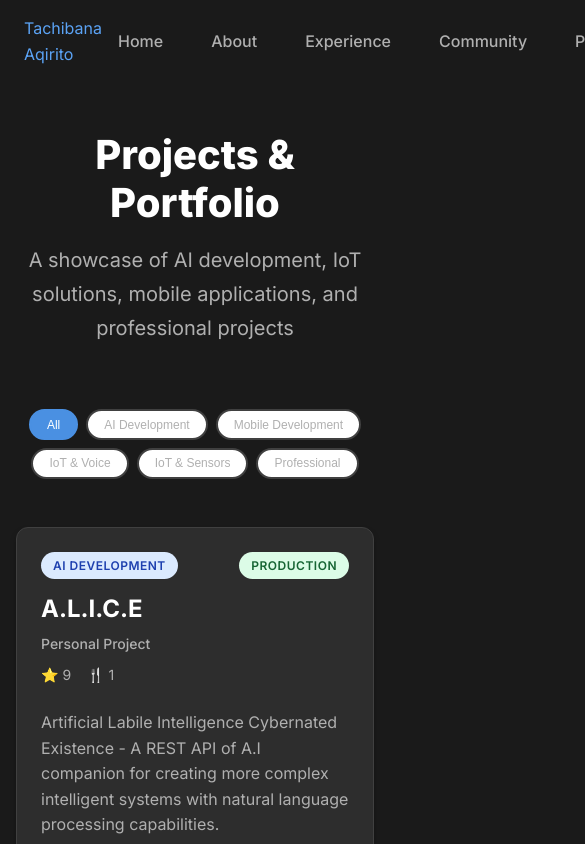
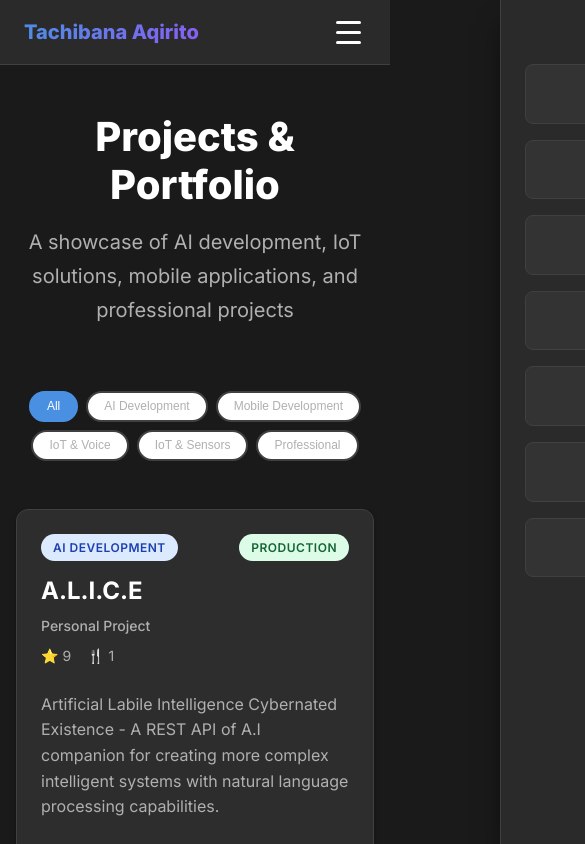
Before and after one commit to Aqirito/aqirito.github.io, a SvelteKit app: page /projects in a window 390 px wide. Shown: the top 844 px of the page, 585 px wide, since content can reach past the window. Built offline with nearby package versions, Linux system fonts and the light colour scheme.

Commit message:
UPDATE: responsive navbar and better footer

```diff
--- a/src/app.css
+++ b/src/app.css
@@ -267,29 +267,33 @@ a:hover {
 .grid-4 { grid-template-columns: repeat(auto-fit, minmax(200px, 1fr)); }
 
 /* Navigation Styles */
-.nav {
+.navbar {
 	background: var(--bg-secondary);
 	backdrop-filter: blur(10px);
 	border-bottom: 1px solid var(--border);
 	position: sticky;
 	top: 0;
-	z-index: 100;
+	z-index: 1000;
 }
 
 .nav-container {
+	max-width: 1200px;
+	margin: 0 auto;
 	display: flex;
 	align-items: center;
 	justify-content: space-between;
 	padding: var(--space-md) var(--space-lg);
+	position: relative;
 }
 
-.nav-brand {
+.nav-logo {
 	font-size: var(--font-size-xl);
 	font-weight: 800;
 	background: var(--gradient-primary);
 	-webkit-background-clip: text;
 	-webkit-text-fill-color: transparent;
 	background-clip: text;
+	z-index: 1001;
 }
 
 .nav-menu {
@@ -323,6 +327,54 @@ a:hover {
 	height: 2px;
 	background: var(--gradient-primary);
 	border-radius: var(--radius-full);
+}
+
+/* Mobile Menu Button */
+.mobile-menu-btn {
+	display: none;
+	flex-direction: column;
+	justify-content: space-around;
+	width: 30px;
+	height: 30px;
+	background: transparent;
+	border: none;
+	cursor: pointer;
+	padding: 0;
+	z-index: 1001;
+}
+
+.mobile-menu-btn span {
+	width: 25px;
+	height: 3px;
+	background: var(--text-primary);
+	border-radius: 3px;
+	transition: all var(--transition-normal);
+	transform-origin: 1px;
+}
+
+.mobile-menu-btn.active span:first-child {
+	transform: rotate(45deg);
+}
+
+.mobile-menu-btn.active span:nth-child(2) {
+	opacity: 0;
+	transform: translateX(20px);
+}
+
+.mobile-menu-btn.active span:nth-child(3) {
+	transform: rotate(-45deg);
+}
+
+/* Mobile Overlay */
+.mobile-overlay {
+	display: none;
+	position: fixed;
+	top: 0;
+	left: 0;
+	width: 100%;
+	height: 100%;
+	background: rgba(0, 0, 0, 0.5);
+	z-index: 999;
 }
 
 /* Hero Section */
@@ -465,6 +517,77 @@ a:hover {
 	}
 }
 
+/* Footer Styles */
+.footer {
+	background: var(--bg-secondary);
+	border-top: 1px solid var(--border);
+	margin-top: auto;
+}
+
+.footer-container {
+	max-width: 1200px;
+	margin: 0 auto;
+	padding: var(--space-2xl) var(--space-lg) var(--space-lg);
+}
+
+.footer-content {
+	display: grid;
+	grid-template-columns: repeat(auto-fit, minmax(250px, 1fr));
+	gap: var(--space-2xl);
+	margin-bottom: var(--space-2xl);
+}
+
+.footer-section {
+	display: flex;
+	flex-direction: column;
+}
+
+.footer-title {
+	font-size: var(--font-size-lg);
+	font-weight: 700;
+	color: var(--text-primary);
+	margin-bottom: var(--space-md);
+	background: var(--gradient-primary);
+	-webkit-background-clip: text;
+	-webkit-text-fill-color: transparent;
+	background-clip: text;
+}
+
+.footer-description {
+	color: var(--text-secondary);
+	line-height: 1.6;
+	margin-bottom: 0;
+}
+
+.footer-links {
+	display: flex;
+	flex-direction: column;
+	gap: var(--space-sm);
+}
+
+.footer-link {
+	color: var(--text-secondary);
+	font-weight: 500;
+	transition: color var(--transition-fast);
+	padding: var(--space-xs) 0;
+}
+
+.footer-link:hover {
+	color: var(--text-accent);
+}
+
+.footer-bottom {
+	padding-top: var(--space-lg);
+	border-top: 1px solid var(--border);
+	text-align: center;
+}
+
+.footer-bottom p {
+	color: var(--text-muted);
+	font-size: var(--font-size-sm);
+	margin-bottom: 0;
+}
+
 /* Responsive Design */
 @media (max-width: 768px) {
 	.container {
@@ -488,8 +611,59 @@ a:hover {
 		align-items: center;
 	}
 
+	/* Mobile Navigation */
+	.mobile-menu-btn {
+		display: flex;
+	}
+
 	.nav-menu {
+		position: fixed;
+		top: 0;
+		right: -100%;
+		width: 280px;
+		height: 100vh;
+		background: var(--bg-secondary);
+		border-left: 1px solid var(--border);
+		flex-direction: column;
+		justify-content: flex-start;
+		align-items: stretch;
+		padding: var(--space-3xl) var(--space-lg) var(--space-lg);
 		gap: var(--space-md);
+		transition: right var(--transition-normal);
+		z-index: 1000;
+		box-shadow: var(--shadow-xl);
+	}
+
+	.nav-menu.mobile-open {
+		right: 0;
+	}
+
+	.nav-link {
+		padding: var(--space-md);
+		border-radius: var(--radius-md);
+		text-align: center;
+		border: 1px solid var(--border);
+		background: var(--bg-surface);
+	}
+
+	.nav-link:hover {
+		background: var(--bg-tertiary);
+		border-color: var(--border-light);
+	}
+
+	.mobile-overlay {
+		display: block;
+	}
+
+	/* Footer Mobile */
+	.footer-content {
+		grid-template-columns: 1fr;
+		gap: var(--space-xl);
+		text-align: center;
+	}
+
+	.footer-links {
+		align-items: center;
 	}
 
 	.grid-2,
--- a/src/routes/+layout.svelte
+++ b/src/routes/+layout.svelte
@@ -1,19 +1,55 @@
 <script lang="ts">
 	import '../app.css';
+
+	let mobileMenuOpen = false;
+
+	function toggleMobileMenu() {
+		mobileMenuOpen = !mobileMenuOpen;
+	}
+
+	function closeMobileMenu() {
+		mobileMenuOpen = false;
+	}
 </script>
 
 <nav class="navbar">
 	<div class="nav-container">
-		<a href="/" class="nav-logo">Tachibana Aqirito</a>
-		<div class="nav-menu">
-			<a href="/" class="nav-link">Home</a>
-			<a href="/about" class="nav-link">About</a>
-			<a href="/experience" class="nav-link">Experience</a>
-			<a href="/community" class="nav-link">Community</a>
-			<a href="/projects" class="nav-link">Projects</a>
-			<a href="/github" class="nav-link">GitHub</a>
-			<a href="/contact" class="nav-link">Contact</a>
+		<a href="/" class="nav-logo" on:click={closeMobileMenu}>Tachibana Aqirito</a>
+
+		<!-- Mobile menu button -->
+		<button
+			class="mobile-menu-btn"
+			class:active={mobileMenuOpen}
+			on:click={toggleMobileMenu}
+			aria-label="Toggle mobile menu"
+		>
+			<span></span>
+			<span></span>
+			<span></span>
+		</button>
+
+		<!-- Navigation menu -->
+		<div class="nav-menu" class:mobile-open={mobileMenuOpen}>
+			<a href="/" class="nav-link" on:click={closeMobileMenu}>Home</a>
+			<a href="/about" class="nav-link" on:click={closeMobileMenu}>About</a>
+			<a href="/experience" class="nav-link" on:click={closeMobileMenu}>Experience</a>
+			<a href="/community" class="nav-link" on:click={closeMobileMenu}>Community</a>
+			<a href="/projects" class="nav-link" on:click={closeMobileMenu}>Projects</a>
+			<a href="/github" class="nav-link" on:click={closeMobileMenu}>GitHub</a>
+			<a href="/contact" class="nav-link" on:click={closeMobileMenu}>Contact</a>
 		</div>
+
+		<!-- Mobile menu overlay -->
+		{#if mobileMenuOpen}
+			<div
+				class="mobile-overlay"
+				on:click={closeMobileMenu}
+				on:keydown={(e) => e.key === 'Escape' && closeMobileMenu()}
+				role="button"
+				tabindex="0"
+				aria-label="Close mobile menu"
+			></div>
+		{/if}
 	</div>
 </nav>
 
@@ -23,10 +59,47 @@
 
 <footer class="footer">
 	<div class="footer-container">
-		<p>&copy; 2025 Tachibana Aqirito. Proudly contributing to the Sabah tech ecosystem.</p>
-		<div class="footer-links">
-			<a href="https://kinabalumakers.com" target="_blank" rel="noopener">Kinabalu Makers</a>
-			<a href="https://kinabalucoders.com" target="_blank" rel="noopener">Kinabalu Coders</a>
+		<div class="footer-content">
+			<div class="footer-section">
+				<h4 class="footer-title">Tachibana Aqirito</h4>
+				<p class="footer-description">
+					Proudly contributing to the Sabah tech ecosystem through innovation and community building.
+				</p>
+			</div>
+
+			<div class="footer-section">
+				<h4 class="footer-title">Quick Links</h4>
+				<div class="footer-links">
+					<a href="/about" class="footer-link">About</a>
+					<a href="/experience" class="footer-link">Experience</a>
+					<a href="/projects" class="footer-link">Projects</a>
+					<a href="/contact" class="footer-link">Contact</a>
+				</div>
+			</div>
+
+			<div class="footer-section">
+				<h4 class="footer-title">Community</h4>
+				<div class="footer-links">
+					<a href="https://kinabalumakers.com" target="_blank" rel="noopener" class="footer-link">
+						Kinabalu Makers
+					</a>
+					<a href="https://kinabalucoders.com" target="_blank" rel="noopener" class="footer-link">
+						Kinabalu Coders
+					</a>
+				</div>
+			</div>
+
+			<div class="footer-section">
+				<h4 class="footer-title">Connect</h4>
+				<div class="footer-links">
+					<a href="/github" class="footer-link">GitHub</a>
+					<a href="/contact" class="footer-link">Get in Touch</a>
+				</div>
+			</div>
+		</div>
+
+		<div class="footer-bottom">
+			<p>&copy; 2025 Tachibana Aqirito. All rights reserved.</p>
 		</div>
 	</div>
 </footer>
```
